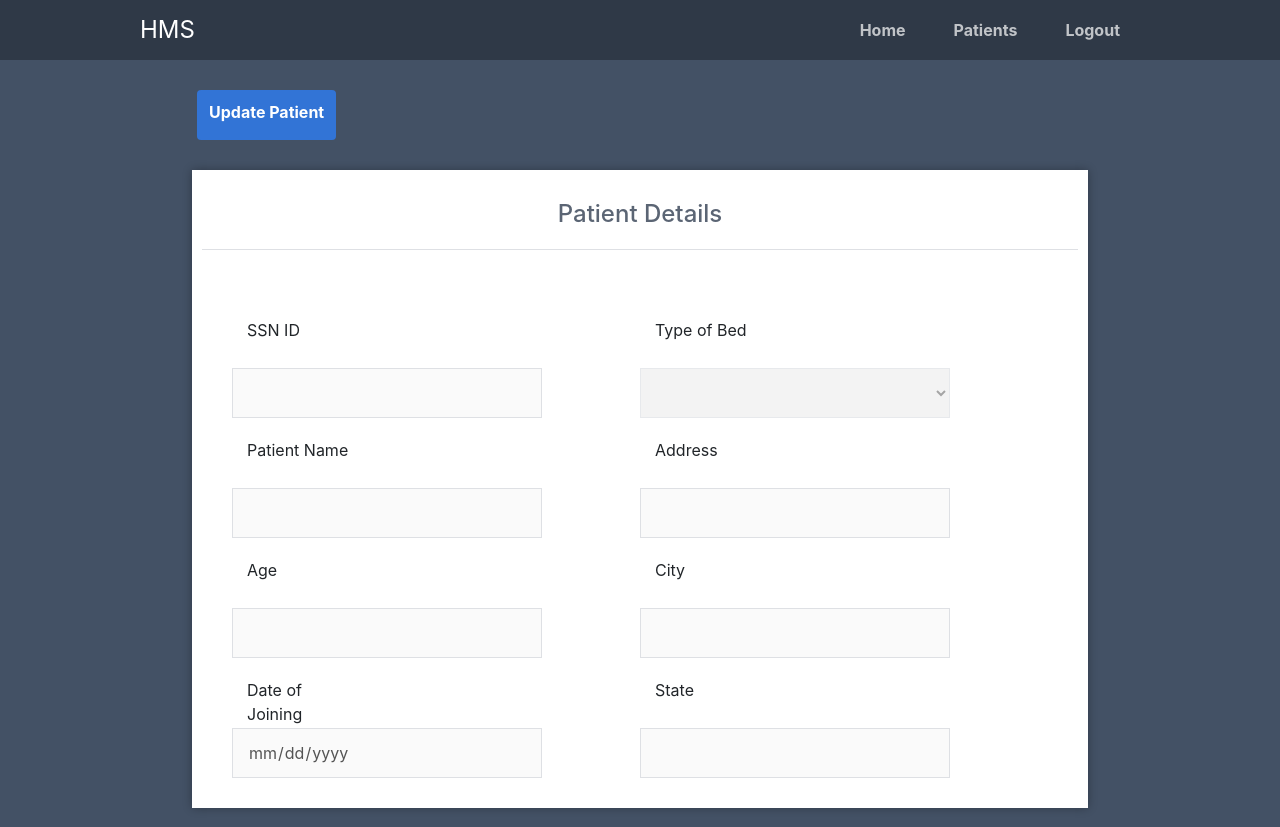
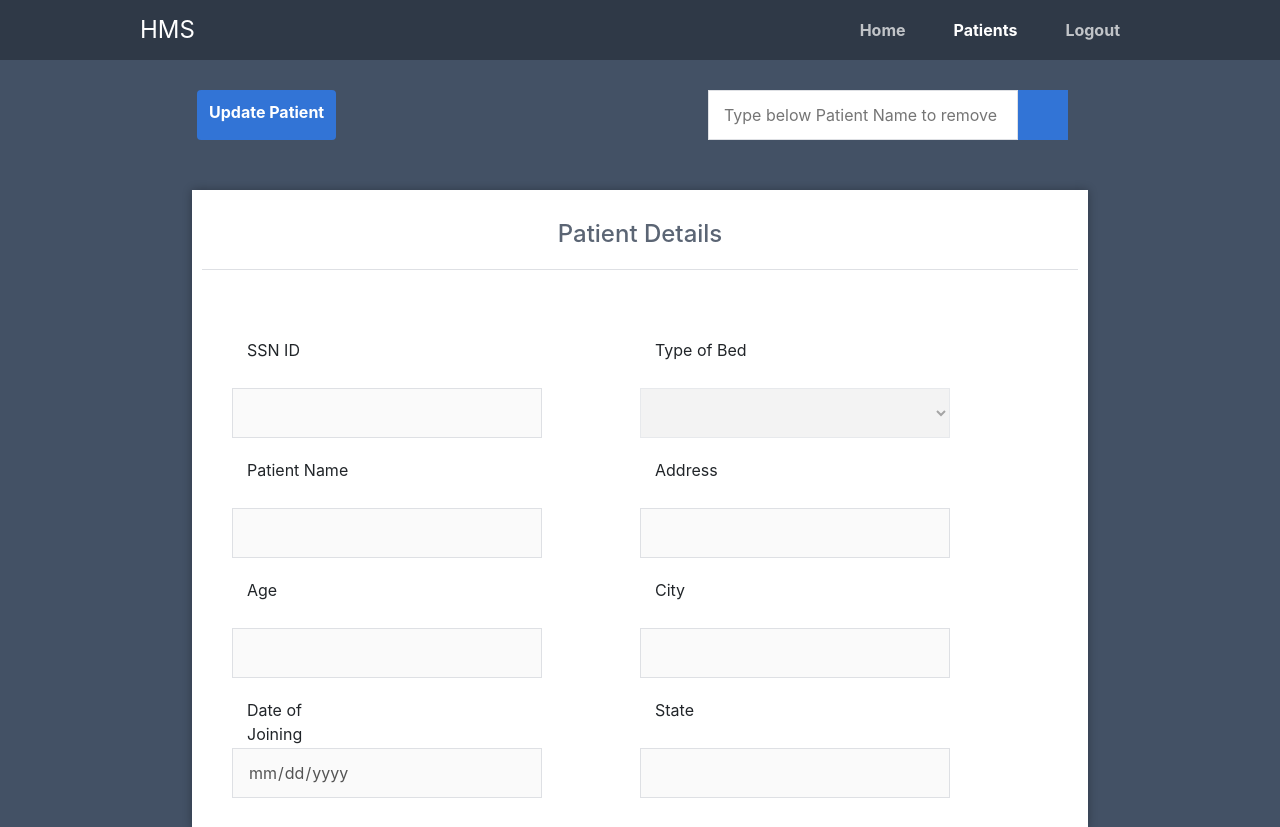
Before and after one commit to bharathnandanreddy/hms, a Flask app: template templates/patientDetails.html in a window 1280 px wide. Shown: the top 827 px of the page. Run offline with Flask 2, Linux system fonts and the light colour scheme; the template is opened without the code that fills it, so the values that code supplies are empty; some libraries are stand-ins or nearby versions.

Commit message:
added delete

```diff
--- a/app.py
+++ b/app.py
@@ -369,34 +369,24 @@ def updatePatient(pat_id):
 
 
 
-@app.route('/customer/<int:cid>', methods=['GET', 'POST'])
-def deleteCustomer(cid):
+@app.route('/patients/<int:cid>', methods=['GET', 'POST'])
+def deletePatient(cid):
     if(session):
         if(session["loggedin"]):
             global employee
             employee=session['employee']
-            if(employee):
+            if(employee=="admission"):
                 cursor = mysql.connection.cursor(MySQLdb.cursors.DictCursor)
 
-                cursor.execute('DELETE FROM account_status WHERE cust_id = %s',(cid,))
+                cursor.execute('DELETE FROM patient WHERE pat_id = %s',(cid,))
                 mysql.connection.commit()
                 msg = 'Account record successfully deleted'
-                cursor.execute('DELETE FROM account WHERE cust_id = %s',(cid,))
-                mysql.connection.commit()
-
-                cursor.execute('DELETE FROM customer_status WHERE cust_id = %s',(cid,))
-                mysql.connection.commit()
-                msg = 'Customer record successfully deleted'
-                cursor.execute('DELETE FROM customer WHERE cust_id = %s',(cid,))
-                mysql.connection.commit()
-
-                cursor = mysql.connection.cursor(MySQLdb.cursors.DictCursor)
                 print(session['userid'])
-                cursor.execute('SELECT * FROM customer_status')
+                cursor.execute('SELECT * FROM patient')
                 account = cursor.fetchall()
 
                 if(account):
-                    return render_template('customers.html', customers=account, msg=msg)
+                    return render_template('patients.html', patients=account, msg=msg)
 
 
 
--- a/templates/createpatient.html
+++ b/templates/createpatient.html
@@ -78,6 +78,6 @@
 
 {% block scripts %}
 <script>
-    $("#customers").css("color", "#ffffff");
+    $("#patients").css("color", "#ffffff");
 </script>
 {% endblock scripts %}
--- a/templates/patientDetails.html
+++ b/templates/patientDetails.html
@@ -25,7 +25,7 @@ justify-content: center;">
         color: #ffffff;
        ">Update Patient </button>
 
-      <!--
+
        <div class="d-flex justify-content-end col">
         <input style=" display: flex;
         justify-content: center;
@@ -35,11 +35,11 @@ justify-content: center;">
         border: 1px solid #dee0e4;
         margin-bottom: 20px;
         padding: 0 15px;" type="text" val id="del_name" placeholder="Type below Patient Name to remove" id="search" required>
-        <input style="display:none;" id="cust_names" type="text" value="{{patient['pat_name']}}"/>
+        <input style="display:none;" id="patient_names" type="text" value="{{patient['pat_name']}}"/>
 
 
 
-      <button id="delete" data-href="{{ url_for('deleteCustomer',cid=patient.pat_id) }}" style="    display: flex;
+      <button id="delete" data-href="{{ url_for('deletePatient',cid=patient.pat_id) }}" style="    display: flex;
       border: 0;
       justify-content: center;
       align-items: center;
@@ -50,7 +50,7 @@ justify-content: center;">
         <i class="fas fa-trash"></i>
       </button>
     </div>
-      -->
+
 
   </div>
 </div>
@@ -197,14 +197,15 @@ justify-content: center;">
 
 {% block scripts %}
 <script>
-    $("#customers").css("color", "#ffffff");
+    $("#patients").css("color", "#ffffff");
+
 
 
 
 
     $("#delete").click(function(){
 
-        if($("#cust_names").val()===$("#del_name").val()){
+        if($("#patient_names").val()===$("#del_name").val()){
 
             window.location = $(this).data("href");
 
```
